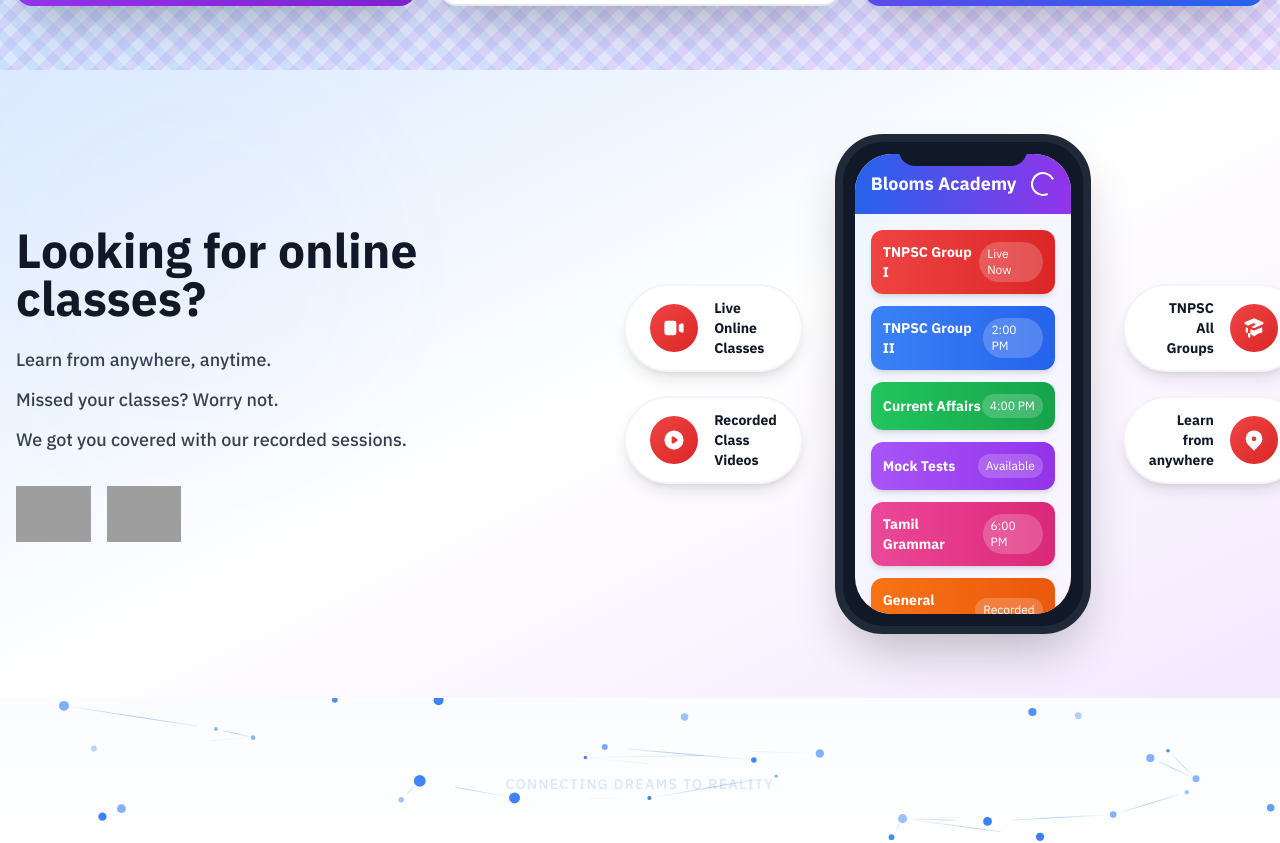
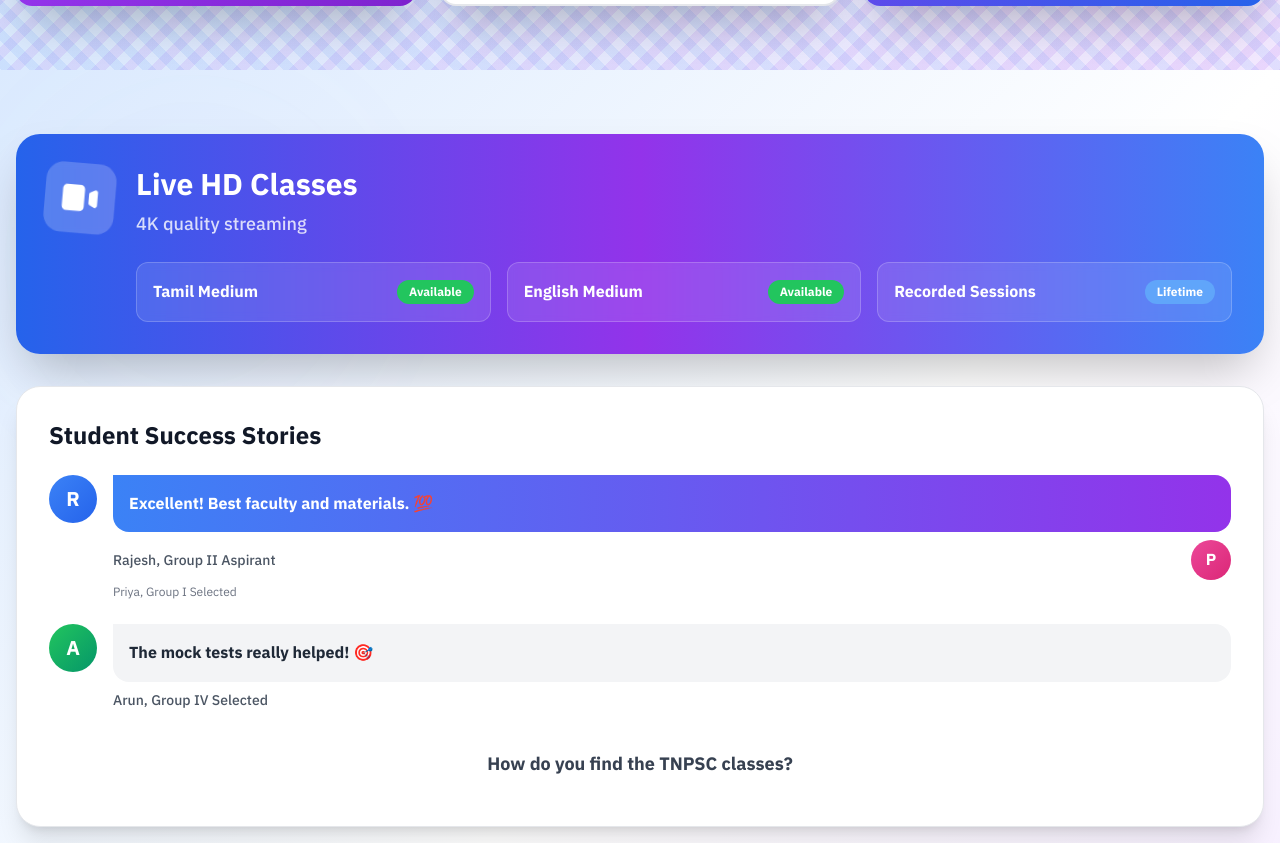
Before and after one commit to Dharshaneshwaran/Bloomes-IAS-Academy, a Next.js app: page / in a window 1280 px wide. Shown: the part 2960-3803 px from the top of the page. Built offline with nearby package versions, Linux system fonts and the light colour scheme; grey boxes are pictures that could not be loaded; a web font is replaced by a local one.

Commit message:
Redesign OnlineClassesPromo: Replace with 3-card layout - Live HD Classes info, student testimonials chat, and All over Tamil Nadu map card

```diff
--- a/src/components/ui/OnlineClassesPromo.tsx
+++ b/src/components/ui/OnlineClassesPromo.tsx
@@ -21,238 +21,186 @@ export default function OnlineClassesPromo() {
       ></motion.div>
 
       <div className="container mx-auto px-4 relative z-10">
-        <div className="grid grid-cols-1 lg:grid-cols-2 gap-12 items-center max-w-7xl mx-auto">
+        <div className="max-w-7xl mx-auto">
 
-          {/* Left Side - Text Content */}
+          {/* Top Card - Live HD Classes Info */}
           <motion.div
-            initial={{ opacity: 0, x: -50 }}
-            whileInView={{ opacity: 1, x: 0 }}
+            initial={{ opacity: 0, y: 30 }}
+            whileInView={{ opacity: 1, y: 0 }}
             viewport={{ once: true }}
             transition={{ duration: 0.8 }}
+            className="bg-gradient-to-r from-blue-600 via-purple-600 to-blue-500 rounded-3xl p-8 mb-8 shadow-2xl"
           >
-            <motion.h2
-              initial={{ opacity: 0, y: 20 }}
+            <div className="flex items-start gap-6">
+              <motion.div
+                animate={{
+                  scale: [1, 1.1, 1],
+                  rotate: [0, 5, 0]
+                }}
+                transition={{
+                  duration: 2,
+                  repeat: Infinity,
+                  ease: "easeInOut"
+                }}
+                className="w-16 h-16 bg-white/20 backdrop-blur-sm rounded-2xl flex items-center justify-center flex-shrink-0"
+              >
+                <svg className="w-10 h-10 text-white" fill="currentColor" viewBox="0 0 20 20">
+                  <path d="M2 6a2 2 0 012-2h6a2 2 0 012 2v8a2 2 0 01-2 2H4a2 2 0 01-2-2V6zM14.553 7.106A1 1 0 0014 8v4a1 1 0 00.553.894l2 1A1 1 0 0018 13V7a1 1 0 00-1.447-.894l-2 1z" />
+                </svg>
+              </motion.div>
+
+              <div className="flex-1">
+                <h3 className="text-3xl font-black text-white mb-2">Live HD Classes</h3>
+                <p className="text-white/80 text-lg font-medium mb-6">4K quality streaming</p>
+
+                <div className="grid grid-cols-1 md:grid-cols-3 gap-4">
+                  <div className="bg-white/10 backdrop-blur-sm rounded-xl p-4 border border-white/20">
+                    <div className="flex items-center justify-between">
+                      <span className="text-white font-bold">Tamil Medium</span>
+                      <span className="bg-green-500 text-white text-xs px-3 py-1 rounded-full font-bold">Available</span>
+                    </div>
+                  </div>
+                  <div className="bg-white/10 backdrop-blur-sm rounded-xl p-4 border border-white/20">
+                    <div className="flex items-center justify-between">
+                      <span className="text-white font-bold">English Medium</span>
+                      <span className="bg-green-500 text-white text-xs px-3 py-1 rounded-full font-bold">Available</span>
+                    </div>
+                  </div>
+                  <div className="bg-white/10 backdrop-blur-sm rounded-xl p-4 border border-white/20">
+                    <div className="flex items-center justify-between">
+                      <span className="text-white font-bold">Recorded Sessions</span>
+                      <span className="bg-blue-400 text-white text-xs px-3 py-1 rounded-full font-bold">Lifetime</span>
+                    </div>
+                  </div>
+                </div>
+              </div>
+            </div>
+          </motion.div>
+
+          {/* Testimonials Card */}
+          <motion.div
+            initial={{ opacity: 0, y: 30 }}
             whileInView={{ opacity: 1, y: 0 }}
             viewport={{ once: true }}
-              transition={{ duration: 0.6 }}
-              className="text-4xl md:text-5xl font-black text-gray-900 mb-6"
+            transition={{ duration: 0.8, delay: 0.2 }}
+            className="bg-white rounded-3xl p-8 mb-8 shadow-xl border border-gray-200"
           >
-              Looking for online classes?
-            </motion.h2>
+            <h3 className="text-2xl font-black text-gray-900 mb-6">Student Success Stories</h3>
 
-            <div className="space-y-3 mb-8">
-              <motion.p
-                initial={{ opacity: 0, x: -20 }}
-                whileInView={{ opacity: 1, x: 0 }}
-                viewport={{ once: true }}
-                transition={{ duration: 0.6, delay: 0.2 }}
-                className="text-gray-700 text-lg font-medium"
-              >
-                Learn from anywhere, anytime.
-              </motion.p>
-              <motion.p
-                initial={{ opacity: 0, x: -20 }}
-                whileInView={{ opacity: 1, x: 0 }}
-                viewport={{ once: true }}
-                transition={{ duration: 0.6, delay: 0.3 }}
-                className="text-gray-700 text-lg font-medium"
-              >
-                Missed your classes? Worry not.
-              </motion.p>
-              <motion.p
-                initial={{ opacity: 0, x: -20 }}
-                whileInView={{ opacity: 1, x: 0 }}
-                viewport={{ once: true }}
-                transition={{ duration: 0.6, delay: 0.4 }}
-                className="text-gray-700 text-lg font-medium"
-              >
-                We got you covered with our recorded sessions.
-              </motion.p>
-            </div>
-
-            {/* App Store Buttons */}
-            <motion.div
-              initial={{ opacity: 0, y: 20 }}
-              whileInView={{ opacity: 1, y: 0 }}
-              viewport={{ once: true }}
-              transition={{ duration: 0.6, delay: 0.5 }}
-              className="flex flex-wrap gap-4"
-            >
-              <motion.a
-                href="#"
-                whileHover={{ scale: 1.05, y: -3 }}
-                whileTap={{ scale: 0.95 }}
-                className="inline-block"
-              >
-                <img
-                  src="https://upload.wikimedia.org/wikipedia/commons/7/78/Google_Play_Store_badge_EN.svg"
-                  alt="Get it on Google Play"
-                  className="h-14 w-auto"
-                />
-              </motion.a>
-              <motion.a
-                href="#"
-                whileHover={{ scale: 1.05, y: -3 }}
-                whileTap={{ scale: 0.95 }}
-                className="inline-block"
-              >
-                <img
-                  src="https://upload.wikimedia.org/wikipedia/commons/3/3c/Download_on_the_App_Store_Badge.svg"
-                  alt="Download on the App Store"
-                  className="h-14 w-auto"
-                />
-              </motion.a>
-            </motion.div>
-          </motion.div>
-
-          {/* Right Side - Phone Mockup with Features */}
-          <motion.div
-            initial={{ opacity: 0, x: 50 }}
-            whileInView={{ opacity: 1, x: 0 }}
-            viewport={{ once: true }}
-            transition={{ duration: 0.8 }}
-            className="relative"
-          >
-            <div className="flex items-center justify-center gap-8">
-              {/* Features Column */}
             <div className="space-y-6">
+              {/* Testimonial 1 */}
               <motion.div
                 initial={{ opacity: 0, x: -30 }}
                 whileInView={{ opacity: 1, x: 0 }}
                 viewport={{ once: true }}
                 transition={{ duration: 0.6, delay: 0.3 }}
-                  whileHover={{ scale: 1.05, x: -5 }}
-                  className="flex items-center gap-4 bg-white rounded-full py-3 px-6 shadow-lg border-2 border-gray-100"
+                className="flex items-start gap-4"
               >
-                  <div className="w-12 h-12 bg-gradient-to-br from-red-500 to-red-600 rounded-full flex items-center justify-center flex-shrink-0">
-                    <svg className="w-6 h-6 text-white" fill="currentColor" viewBox="0 0 20 20">
-                      <path d="M2 6a2 2 0 012-2h6a2 2 0 012 2v8a2 2 0 01-2 2H4a2 2 0 01-2-2V6zM14.553 7.106A1 1 0 0014 8v4a1 1 0 00.553.894l2 1A1 1 0 0018 13V7a1 1 0 00-1.447-.894l-2 1z" />
-                    </svg>
+                <div className="w-12 h-12 bg-gradient-to-br from-blue-500 to-blue-600 rounded-full flex items-center justify-center flex-shrink-0 text-white font-black text-xl">
+                  R
                 </div>
-                  <div className="text-left">
-                    <div className="text-sm font-black text-gray-900">Live Online Classes</div>
+                <div className="flex-1">
+                  <div className="bg-gradient-to-r from-blue-500 to-purple-600 text-white rounded-2xl rounded-tl-none p-4 mb-2">
+                    <p className="font-bold">Excellent! Best faculty and materials. 💯</p>
+                  </div>
+                  <div className="flex items-center justify-between">
+                    <p className="text-gray-600 text-sm font-medium">Rajesh, Group II Aspirant</p>
+                    <div className="w-10 h-10 bg-gradient-to-br from-pink-500 to-pink-600 rounded-full flex items-center justify-center text-white font-black">
+                      P
+                    </div>
+                  </div>
+                  <p className="text-gray-500 text-xs mt-1">Priya, Group I Selected</p>
                 </div>
               </motion.div>
 
+              {/* Testimonial 2 */}
               <motion.div
                 initial={{ opacity: 0, x: -30 }}
                 whileInView={{ opacity: 1, x: 0 }}
                 viewport={{ once: true }}
                 transition={{ duration: 0.6, delay: 0.4 }}
-                  whileHover={{ scale: 1.05, x: -5 }}
-                  className="flex items-center gap-4 bg-white rounded-full py-3 px-6 shadow-lg border-2 border-gray-100"
+                className="flex items-start gap-4"
               >
-                  <div className="w-12 h-12 bg-gradient-to-br from-red-500 to-red-600 rounded-full flex items-center justify-center flex-shrink-0">
-                    <svg className="w-6 h-6 text-white" fill="currentColor" viewBox="0 0 20 20">
-                      <path fillRule="evenodd" d="M10 18a8 8 0 100-16 8 8 0 000 16zM9.555 7.168A1 1 0 008 8v4a1 1 0 001.555.832l3-2a1 1 0 000-1.664l-3-2z" clipRule="evenodd" />
-                    </svg>
+                <div className="w-12 h-12 bg-gradient-to-br from-green-500 to-emerald-600 rounded-full flex items-center justify-center flex-shrink-0 text-white font-black text-xl">
+                  A
                 </div>
-                  <div className="text-left">
-                    <div className="text-sm font-black text-gray-900">Recorded Class Videos</div>
+                <div className="flex-1">
+                  <div className="bg-gray-100 text-gray-800 rounded-2xl rounded-tl-none p-4 mb-2">
+                    <p className="font-bold">The mock tests really helped! 🎯</p>
                   </div>
-                </motion.div>
-              </div>
-
-              {/* Phone Mockup */}
-              <motion.div
-                initial={{ opacity: 0, scale: 0.8, rotateY: -15 }}
-                whileInView={{ opacity: 1, scale: 1, rotateY: 0 }}
-                viewport={{ once: true }}
-                transition={{ duration: 0.8, delay: 0.2 }}
-                whileHover={{ scale: 1.05, rotateY: 5 }}
-                className="relative"
-                style={{ transformStyle: 'preserve-3d' }}
-              >
-                {/* Phone Frame */}
-                <div className="relative w-64 h-[500px] bg-gray-900 rounded-[3rem] p-3 shadow-2xl border-8 border-gray-800">
-                  {/* Notch */}
-                  <div className="absolute top-0 left-1/2 transform -translate-x-1/2 w-32 h-6 bg-gray-900 rounded-b-2xl z-10"></div>
-
-                  {/* Screen Content */}
-                  <div className="w-full h-full bg-gradient-to-br from-blue-50 to-purple-50 rounded-[2.3rem] overflow-hidden">
-                    {/* App Header */}
-                    <div className="bg-gradient-to-r from-blue-600 to-purple-600 p-4">
-                      <div className="flex items-center justify-between">
-                        <div className="text-white font-black text-lg">Blooms Academy</div>
-                        <motion.div
-                          animate={{ rotate: 360 }}
-                          transition={{ duration: 3, repeat: Infinity, ease: "linear" }}
-                          className="w-6 h-6 border-2 border-white border-t-transparent rounded-full"
-                        ></motion.div>
-                      </div>
-                    </div>
-
-                    {/* Course Cards */}
-                    <div className="p-4 space-y-3">
-                      {[
-                        { title: 'TNPSC Group I', color: 'from-red-500 to-red-600', time: 'Live Now' },
-                        { title: 'TNPSC Group II', color: 'from-blue-500 to-blue-600', time: '2:00 PM' },
-                        { title: 'Current Affairs', color: 'from-green-500 to-green-600', time: '4:00 PM' },
-                        { title: 'Mock Tests', color: 'from-purple-500 to-purple-600', time: 'Available' },
-                        { title: 'Tamil Grammar', color: 'from-pink-500 to-pink-600', time: '6:00 PM' },
-                        { title: 'General Studies', color: 'from-orange-500 to-orange-600', time: 'Recorded' }
-                      ].map((course, i) => (
-                        <motion.div
-                          key={i}
-                          initial={{ opacity: 0, x: -20 }}
-                          whileInView={{ opacity: 1, x: 0 }}
-                          viewport={{ once: true }}
-                          transition={{ duration: 0.4, delay: 0.5 + i * 0.1 }}
-                          className={`bg-gradient-to-r ${course.color} rounded-xl p-3 shadow-md`}
-                        >
-                          <div className="flex items-center justify-between">
-                            <div className="text-white font-bold text-sm">{course.title}</div>
-                            <div className="text-white text-xs bg-white/20 px-2 py-1 rounded-full">
-                              {course.time}
-                            </div>
-                          </div>
-                        </motion.div>
-                      ))}
-                    </div>
-                  </div>
+                  <p className="text-gray-600 text-sm font-medium">Arun, Group IV Selected</p>
                 </div>
               </motion.div>
 
-              {/* Additional Features Column */}
-              <div className="space-y-6">
+              {/* Question */}
               <motion.div
                 initial={{ opacity: 0, x: 30 }}
                 whileInView={{ opacity: 1, x: 0 }}
                 viewport={{ once: true }}
                 transition={{ duration: 0.6, delay: 0.5 }}
-                  whileHover={{ scale: 1.05, x: 5 }}
-                  className="flex items-center gap-4 bg-white rounded-full py-3 px-6 shadow-lg border-2 border-gray-100"
+                className="text-center py-4"
               >
-                  <div className="text-right">
-                    <div className="text-sm font-black text-gray-900">TNPSC All Groups</div>
-                  </div>
-                  <div className="w-12 h-12 bg-gradient-to-br from-red-500 to-red-600 rounded-full flex items-center justify-center flex-shrink-0">
-                    <svg className="w-6 h-6 text-white" fill="currentColor" viewBox="0 0 20 20">
-                      <path d="M10.394 2.08a1 1 0 00-.788 0l-7 3a1 1 0 000 1.84L5.25 8.051a.999.999 0 01.356-.257l4-1.714a1 1 0 11.788 1.838L7.667 9.088l1.94.831a1 1 0 00.787 0l7-3a1 1 0 000-1.838l-7-3zM3.31 9.397L5 10.12v4.102a8.969 8.969 0 00-1.05-.174 1 1 0 01-.89-.89 11.115 11.115 0 01.25-3.762zM9.3 16.573A9.026 9.026 0 007 14.935v-3.957l1.818.78a3 3 0 002.364 0l5.508-2.361a11.026 11.026 0 01.25 3.762 1 1 0 01-.89.89 8.968 8.968 0 00-5.35 2.524 1 1 0 01-1.4 0zM6 18a1 1 0 001-1v-2.065a8.935 8.935 0 00-2-.712V17a1 1 0 001 1z" />
-                    </svg>
+                <p className="text-gray-700 text-lg font-bold">How do you find the TNPSC classes?</p>
+              </motion.div>
             </div>
           </motion.div>
 
+          {/* Bottom Card - All over Tamil Nadu */}
           <motion.div
-                  initial={{ opacity: 0, x: 30 }}
-                  whileInView={{ opacity: 1, x: 0 }}
+            initial={{ opacity: 0, y: 30 }}
+            whileInView={{ opacity: 1, y: 0 }}
             viewport={{ once: true }}
-                  transition={{ duration: 0.6, delay: 0.6 }}
-                  whileHover={{ scale: 1.05, x: 5 }}
-                  className="flex items-center gap-4 bg-white rounded-full py-3 px-6 shadow-lg border-2 border-gray-100"
+            transition={{ duration: 0.8, delay: 0.3 }}
+            className="bg-white rounded-3xl p-10 shadow-xl border border-gray-200 text-center"
           >
-                  <div className="text-right">
-                    <div className="text-sm font-black text-gray-900">Learn from anywhere</div>
-                  </div>
-                  <div className="w-12 h-12 bg-gradient-to-br from-red-500 to-red-600 rounded-full flex items-center justify-center flex-shrink-0">
-                    <svg className="w-6 h-6 text-white" fill="currentColor" viewBox="0 0 20 20">
+            <motion.div
+              animate={{
+                rotate: 360,
+                scale: [1, 1.1, 1]
+              }}
+              transition={{
+                duration: 20,
+                repeat: Infinity,
+                ease: "linear"
+              }}
+              className="w-20 h-20 bg-gradient-to-br from-blue-500 to-teal-500 rounded-full flex items-center justify-center mx-auto mb-6 shadow-lg"
+            >
+              <svg className="w-10 h-10 text-white" fill="currentColor" viewBox="0 0 20 20">
                 <path fillRule="evenodd" d="M5.05 4.05a7 7 0 119.9 9.9L10 18.9l-4.95-4.95a7 7 0 010-9.9zM10 11a2 2 0 100-4 2 2 0 000 4z" clipRule="evenodd" />
               </svg>
+            </motion.div>
+
+            <h3 className="text-3xl md:text-4xl font-black text-gray-900 mb-4">All over Tamil Nadu</h3>
+            <p className="text-gray-600 text-lg font-medium max-w-2xl mx-auto">
+              Join 8,000+ students learning across Tamil Nadu with our comprehensive TNPSC preparation programs
+            </p>
+
+            {/* Stats */}
+            <div className="grid grid-cols-3 gap-6 mt-8 max-w-3xl mx-auto">
+              <motion.div
+                whileHover={{ scale: 1.1 }}
+                className="text-center"
+              >
+                <div className="text-3xl font-black bg-gradient-to-r from-blue-600 to-purple-600 bg-clip-text text-transparent">8000+</div>
+                <div className="text-sm text-gray-600 font-medium mt-1">Students</div>
+              </motion.div>
+              <motion.div
+                whileHover={{ scale: 1.1 }}
+                className="text-center"
+              >
+                <div className="text-3xl font-black bg-gradient-to-r from-blue-600 to-purple-600 bg-clip-text text-transparent">32</div>
+                <div className="text-sm text-gray-600 font-medium mt-1">Districts</div>
+              </motion.div>
+              <motion.div
+                whileHover={{ scale: 1.1 }}
+                className="text-center"
+              >
+                <div className="text-3xl font-black bg-gradient-to-r from-blue-600 to-purple-600 bg-clip-text text-transparent">2000+</div>
+                <div className="text-sm text-gray-600 font-medium mt-1">Selections</div>
+              </motion.div>
             </div>
           </motion.div>
-              </div>
-            </div>
-          </motion.div>
+
         </div>
       </div>
     </section>
```
Lines whose indentation alone changed are shown as unchanged.
